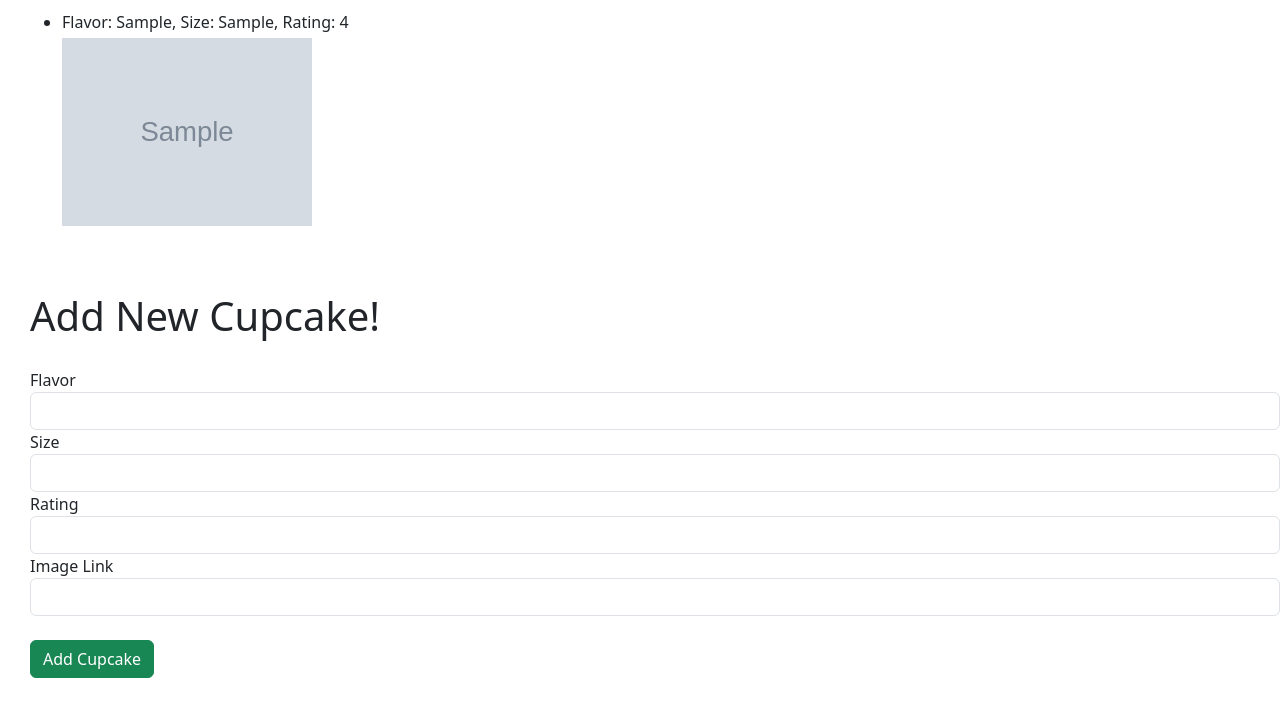
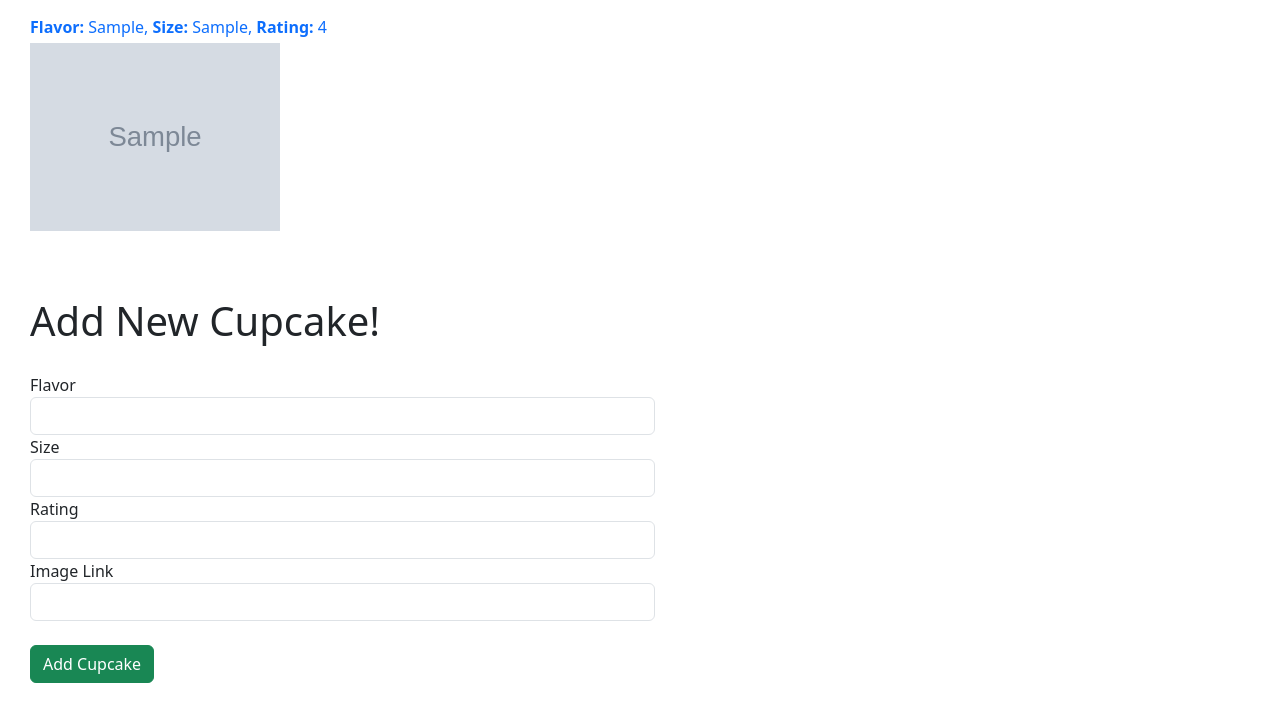
Before and after one commit to maxjeon97/flask-cupcakes, a Flask app: page / in a window 1280 px wide. Shown: the top 722 px of the page. Run offline with Flask 3, Linux system fonts and the light colour scheme; tables that the repository leaves empty hold one stand-in row (Sample ...).

Commit message:
Add style changes

```diff
--- a/static/script.js
+++ b/static/script.js
@@ -13,8 +13,9 @@ function generateHtmlMarkup(cupcake) {
 
   return $(`
   <div data-id=${cupcake.id}>
-    <li>
-      Flavor: ${cupcake.flavor}, Size: ${cupcake.size}, Rating: ${cupcake.rating}
+    <li class="text-primary">
+      <b>Flavor:</b> ${cupcake.flavor}, <b>Size:</b> ${cupcake.size},
+      <b>Rating:</b> ${cupcake.rating}
     </li>
     <img class="cupcake-img" src="${cupcake.image_url}" alt="cupcake-image">
   </div>`);
@@ -96,7 +97,7 @@ async function deleteCupcake(evt) {
   $cupcake.remove();
 }
 
-$('.cupcake-list').on('click', '.cupcake-img', deleteCupcake);
+$cupcakeList.on('click', '.cupcake-img', deleteCupcake);
 
 
 /**
--- a/static/style.css
+++ b/static/style.css
@@ -1,11 +1,15 @@
 body {
   padding-left: 30px;
-  padding-top: 10px;
+  padding-top: 15px;
   padding-bottom: 40px;
 }
 
 .cupcake-header {
   padding-bottom: 20px;
+}
+
+.add-cupcake-form {
+  width: 50%;
 }
 
 .add-cupcake-form:hover {
@@ -25,4 +29,6 @@ body {
 
 .cupcake-list {
   padding-bottom: 20px;
+  padding-left: 0px;
+  list-style-type: none;
 }
```
